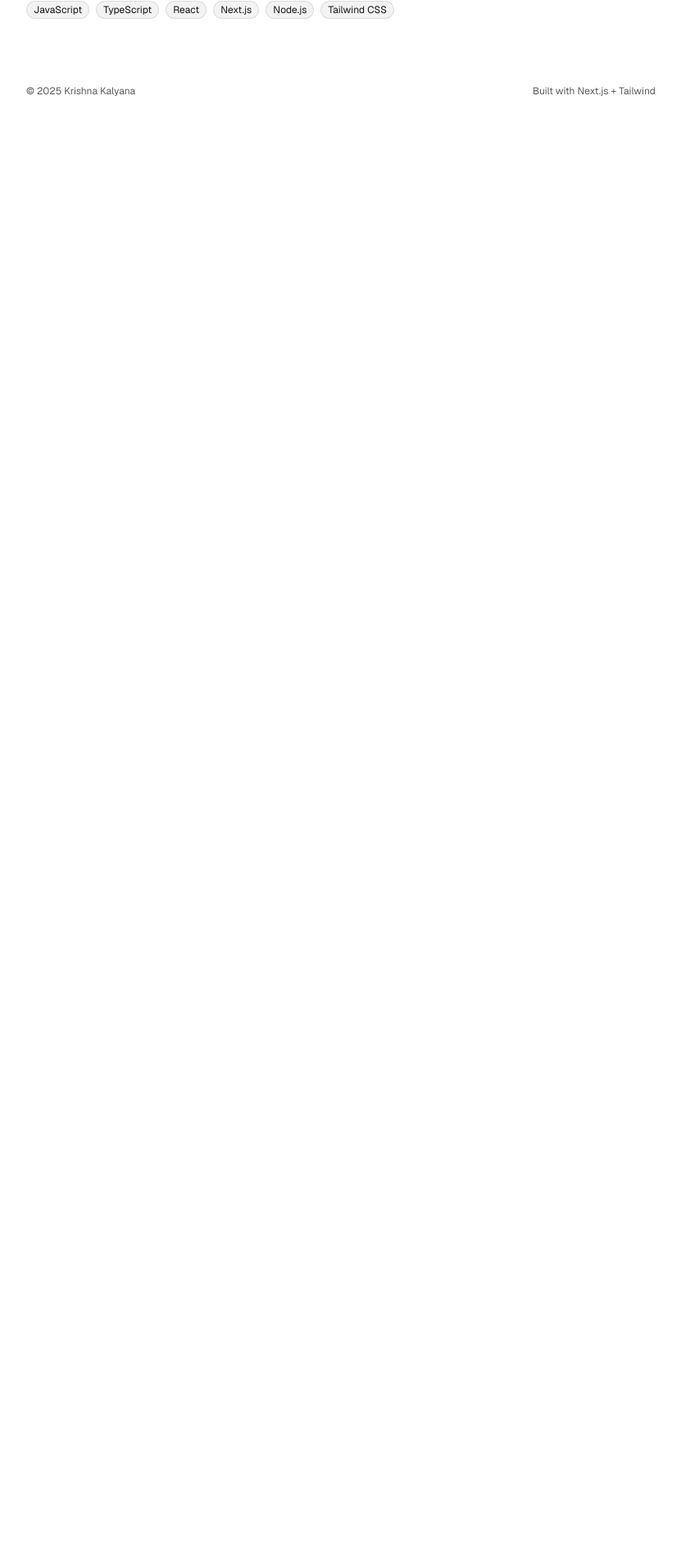
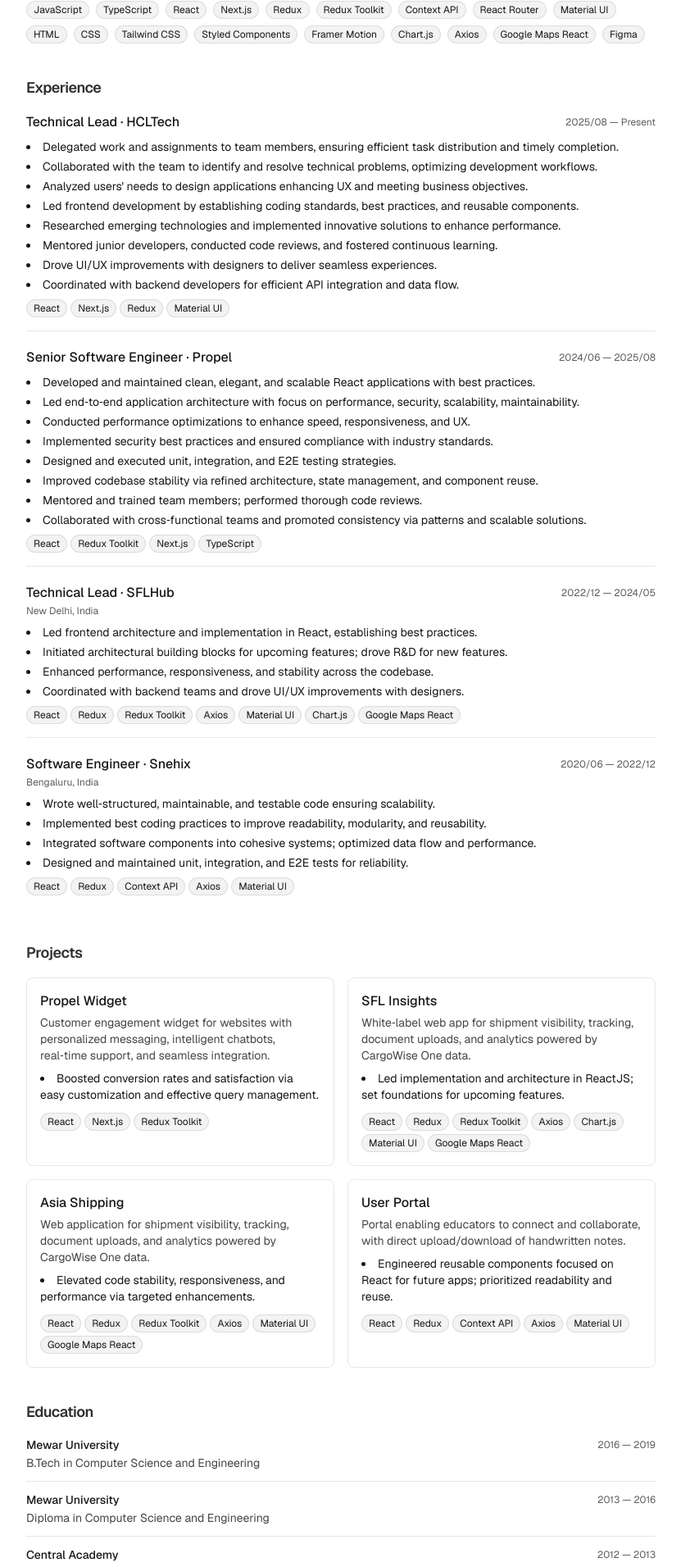
Before and after one commit to krishnakalyana/portfolio-25, a Next.js app in the folder web/: page / in a window 1280 px wide. Shown: the part 249-2160 px from the top of the page at 82% size, without its empty margins (224-1055 px from the left). Before the commit the page ends 800 px from the top, so only its background shows below. Built offline with nearby package versions, Linux system fonts and the light colour scheme.

Commit message:
feat: populate portfolio with experience, projects, education, skills extracted from resume

```diff
--- /dev/null
+++ b/web/scripts/dump-pdf-text.js
@@ -0,0 +1,19 @@
+const fs = require("fs");
+const path = require("path");
+const pdf = require("pdf-parse");
+
+async function main() {
+  const pdfPath = process.argv[2] || path.join(__dirname, "../public/resume.pdf");
+  if (!fs.existsSync(pdfPath)) {
+    console.error("PDF not found:", pdfPath);
+    process.exit(1);
+  }
+  const dataBuffer = fs.readFileSync(pdfPath);
+  const { text } = await pdf(dataBuffer);
+  console.log(text);
+}
+
+main().catch((e) => {
+  console.error(e);
+  process.exit(1);
+});
--- a/web/src/data/portfolio.js
+++ b/web/src/data/portfolio.js
@@ -5,9 +5,9 @@
   // Basic info
   name: "Krishna Kalyana",
   role: "Senior Software Engineer",
-  location: "",
+  location: "Delhi, India",
   summary:
-    "Full‑stack engineer focused on building clean, fast experiences with Next.js, React, and Node.js.",
+    "Skilled professional with four years of hands‑on experience in JavaScript, ReactJS, HTML, CSS, Material UI, and Next.js. Delivered multiple industry‑level projects, crafting robust, user‑centric solutions and translating design concepts into functional, responsive interfaces.",
 
   // Public assets
   avatarUrl: "", // e.g. "/avatar.jpg" placed in public/
@@ -17,7 +17,7 @@
   contacts: {
     email: "krishnakalyanax@gmail.com",
     phone: "9024477043",
-    website: "",
+    website: "https://portfolio-smoky-ten-84.vercel.app/",
     github: "https://github.com/krishnakalyana",
     linkedin: "https://linkedin.com/in/krishnakalyanax/",
     twitter: "",
@@ -29,49 +29,164 @@
     "TypeScript",
     "React",
     "Next.js",
-    "Node.js",
+    "Redux",
+    "Redux Toolkit",
+    "Context API",
+    "React Router",
+    "Material UI",
+    "HTML",
+    "CSS",
     "Tailwind CSS",
+    "Styled Components",
+    "Framer Motion",
+    "Chart.js",
+    "Axios",
+    "Google Maps React",
+    "Figma",
   ],
 
   // Work experience
   experience: [
-    // Example:
-    // {
-    //   company: "Company Name",
-    //   role: "Job Title",
-    //   start: "2023",
-    //   end: "Present",
-    //   location: "",
-    //   bullets: [
-    //     "Achievement or responsibility one.",
-    //     "Achievement or responsibility two.",
-    //   ],
-    //   stack: ["Next.js", "React", "Node.js"],
-    // },
+    {
+      company: "HCLTech",
+      role: "Technical Lead",
+      start: "2025/08",
+      end: "Present",
+      location: "",
+      bullets: [
+        "Delegated work and assignments to team members, ensuring efficient task distribution and timely completion.",
+        "Collaborated with the team to identify and resolve technical problems, optimizing development workflows.",
+        "Analyzed users' needs to design applications enhancing UX and meeting business objectives.",
+        "Led frontend development by establishing coding standards, best practices, and reusable components.",
+        "Researched emerging technologies and implemented innovative solutions to enhance performance.",
+        "Mentored junior developers, conducted code reviews, and fostered continuous learning.",
+        "Drove UI/UX improvements with designers to deliver seamless experiences.",
+        "Coordinated with backend developers for efficient API integration and data flow.",
+      ],
+      stack: ["React", "Next.js", "Redux", "Material UI"],
+    },
+    {
+      company: "Propel",
+      role: "Senior Software Engineer",
+      start: "2024/06",
+      end: "2025/08",
+      location: "",
+      bullets: [
+        "Developed and maintained clean, elegant, and scalable React applications with best practices.",
+        "Led end‑to‑end application architecture with focus on performance, security, scalability, maintainability.",
+        "Conducted performance optimizations to enhance speed, responsiveness, and UX.",
+        "Implemented security best practices and ensured compliance with industry standards.",
+        "Designed and executed unit, integration, and E2E testing strategies.",
+        "Improved codebase stability via refined architecture, state management, and component reuse.",
+        "Mentored and trained team members; performed thorough code reviews.",
+        "Collaborated with cross‑functional teams and promoted consistency via patterns and scalable solutions.",
+      ],
+      stack: ["React", "Redux Toolkit", "Next.js", "TypeScript"],
+    },
+    {
+      company: "SFLHub",
+      role: "Technical Lead",
+      start: "2022/12",
+      end: "2024/05",
+      location: "New Delhi, India",
+      bullets: [
+        "Led frontend architecture and implementation in React, establishing best practices.",
+        "Initiated architectural building blocks for upcoming features; drove R&D for new features.",
+        "Enhanced performance, responsiveness, and stability across the codebase.",
+        "Coordinated with backend teams and drove UI/UX improvements with designers.",
+      ],
+      stack: ["React", "Redux", "Redux Toolkit", "Axios", "Material UI", "Chart.js", "Google Maps React"],
+    },
+    {
+      company: "Snehix",
+      role: "Software Engineer",
+      start: "2020/06",
+      end: "2022/12",
+      location: "Bengaluru, India",
+      bullets: [
+        "Wrote well‑structured, maintainable, and testable code ensuring scalability.",
+        "Implemented best coding practices to improve readability, modularity, and reusability.",
+        "Integrated software components into cohesive systems; optimized data flow and performance.",
+        "Designed and maintained unit, integration, and E2E tests for reliability.",
+      ],
+      stack: ["React", "Redux", "Context API", "Axios", "Material UI"],
+    },
   ],
 
   // Selected projects
   projects: [
-    // Example:
-    // {
-    //   name: "Project Name",
-    //   description: "Short one‑liner about what it does and for whom.",
-    //   link: "https://example.com",
-    //   repo: "https://github.com/you/repo",
-    //   highlights: ["Result/impact or key feature"],
-    //   stack: ["Next.js", "Tailwind"],
-    // },
+    {
+      name: "Propel Widget",
+      description:
+        "Customer engagement widget for websites with personalized messaging, intelligent chatbots, real‑time support, and seamless integration.",
+      link: "",
+      repo: "",
+      highlights: [
+        "Boosted conversion rates and satisfaction via easy customization and effective query management.",
+      ],
+      stack: ["React", "Next.js", "Redux Toolkit"],
+    },
+    {
+      name: "SFL Insights",
+      description:
+        "White‑label web app for shipment visibility, tracking, document uploads, and analytics powered by CargoWise One data.",
+      link: "",
+      repo: "",
+      highlights: [
+        "Led implementation and architecture in ReactJS; set foundations for upcoming features.",
+      ],
+      stack: ["React", "Redux", "Redux Toolkit", "Axios", "Chart.js", "Material UI", "Google Maps React"],
+    },
+    {
+      name: "Asia Shipping",
+      description:
+        "Web application for shipment visibility, tracking, document uploads, and analytics powered by CargoWise One data.",
+      link: "",
+      repo: "",
+      highlights: [
+        "Elevated code stability, responsiveness, and performance via targeted enhancements.",
+      ],
+      stack: ["React", "Redux", "Redux Toolkit", "Axios", "Material UI", "Google Maps React"],
+    },
+    {
+      name: "User Portal",
+      description:
+        "Portal enabling educators to connect and collaborate, with direct upload/download of handwritten notes.",
+      link: "",
+      repo: "",
+      highlights: [
+        "Engineered reusable components focused on React for future apps; prioritized readability and reuse.",
+      ],
+      stack: ["React", "Redux", "Context API", "Axios", "Material UI"],
+    },
   ],
 
   // Education
   education: [
-    // Example:
-    // {
-    //   school: "University Name",
-    //   degree: "B.Tech in ...",
-    //   start: "2019",
-    //   end: "2023",
-    // },
+    {
+      school: "Mewar University",
+      degree: "B.Tech in Computer Science and Engineering",
+      start: "2016",
+      end: "2019",
+      location: "Chittorgarh, India",
+      cgpa: "7.41",
+    },
+    {
+      school: "Mewar University",
+      degree: "Diploma in Computer Science and Engineering",
+      start: "2013",
+      end: "2016",
+      location: "Chittorgarh, India",
+      cgpa: "6.25",
+    },
+    {
+      school: "Central Academy",
+      degree: "Class X",
+      start: "2012",
+      end: "2013",
+      location: "Chittorgarh, India",
+      cgpa: "6.00",
+    },
   ],
 };
 
```
